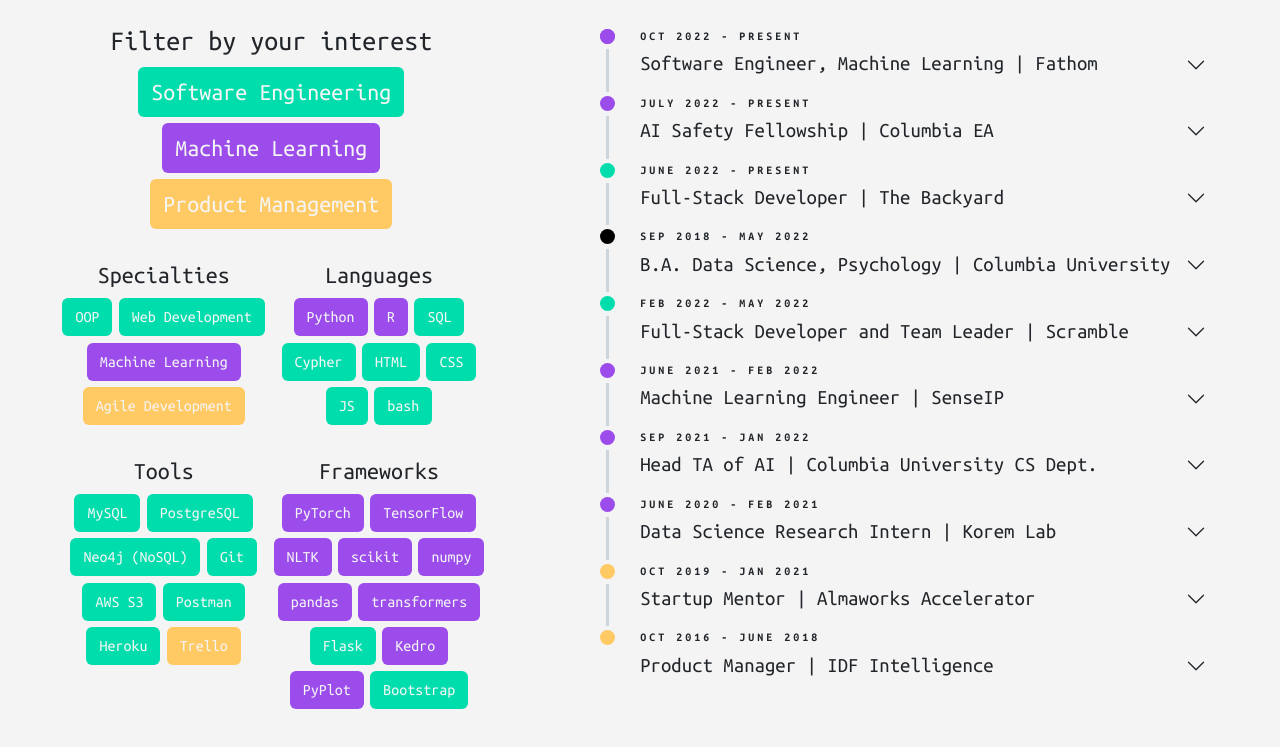
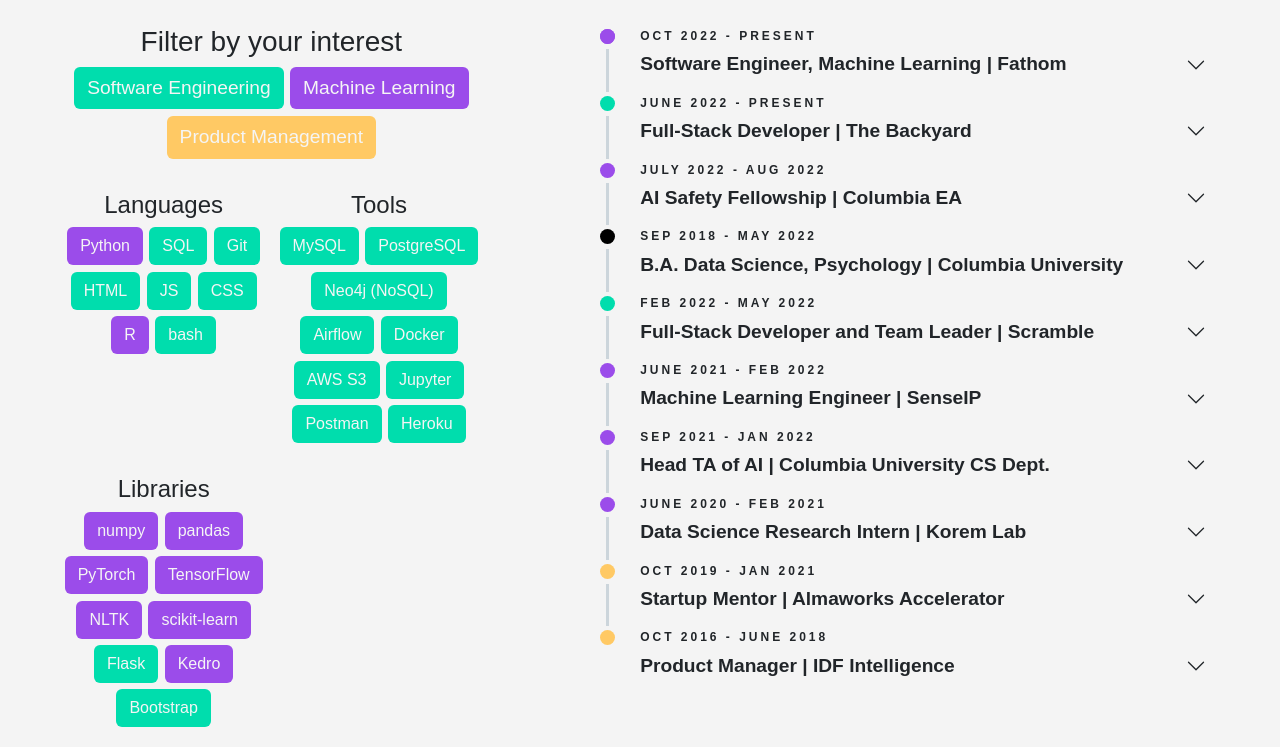
Before and after one commit to tomcohen13/tomcohen13.github.io, a plain HTML site: page index.html in a window 1280 px wide. Shown: the part 887-1634 px from the top of the page. Drawn offline with nearby package versions, Linux system fonts and the light colour scheme; a web font is replaced by a local one.

Commit message:
more updates

```diff
--- a/index.css
+++ b/index.css
@@ -1,4 +1,4 @@
-@import url(https://fonts.googleapis.com/css?family=Lato:100,200,300,400,500,600,700,800,900);
+@import url(https://fonts.googleapis.com/css?family=Muli:100,200,300,400,500,600,700,800,900);
 @import url(https://fonts.googleapis.com/css?family=Secular+One:100,200,300,400,500,600,700,800);
 @import url(https://fonts.googleapis.com/css?family=Ubuntu+Mono:100,200,300,400,500,600,700,800);
 
@@ -10,17 +10,14 @@
     --swe-color:#00ddad;
     --ml-color: #9b4cea;
     --pm-color: #ffc964;
-    /* --box-color: #121315; */
 }
 
 html,body{
     background:#f4f4f4;
-    /* width:100%; */
-    /* height:100%; */
     padding:0;
     margin:0;
     /* overflow:hidden; */
-    font-family: "Ubuntu Mono", sans-serif;
+    font-family: "Muli", sans-serif;
     scroll-behavior: smooth;
 }
 section{
@@ -84,7 +81,7 @@ section{
   width: 100%;
 }
 #main .tags span{
-  font-size: 24px;
+  font-size: 1.2rem;
 }
 .category{
   display: flex;
@@ -540,7 +537,8 @@ h3:hover ~ .desc{
 }
 .timeline-item.accordion-item button{
   background-color: transparent;
-  font-size: 1.3rem;
+  font-size: 1.2rem;
+  font-weight: 600;
   padding-left: 0;
   padding-right: 0;
   padding-top: 0;
--- a/index.html
+++ b/index.html
@@ -28,13 +28,10 @@
     <title>TC Portfolio</title>
 </head>
 <body>
-    <header>
-        <!-- <script type="text/javascript" src="bg-balls.js"></script> -->
-    </header>
-    <section class="d-flex justify-content-center align-items-center flex-column gap-5">
+    <section style="font-family:Ubuntu Mono,sans-serif" class="d-flex justify-content-center align-items-center flex-column gap-5">
 
         <h1>Hi, I'm Tom.</h1>
-        <h1>I do
+        <h1 >I do
             <span
                class="txt-rotate"
                data-period="2000"
@@ -91,26 +88,16 @@
                         </div>
 
                     </div>
-                    <div class="category" id="skills">
-                        <h4 class="">Specialties</h4>
-                        <div class="tags">
-                            <span class = "btn swe" disabled>OOP</span>
-                            <span class = "btn swe" disabled>Web Development</span>
-                            <span class = "btn ml" disabled>Machine Learning</span>
-                            <span class = "btn pm" disabled>Agile Development</span>
-                        </div>
-
-                    </div>
                     <div class="category box3" id="langs">
                         <h4 class="">Languages</h4>
                         <div class="tags">
                             <span class = "btn ml swe" disabled>Python</span>
+                            <span class = "btn swe" disabled>SQL</span>
+                            <span class = "btn swe" disabled>Git</span>
+                            <span class = "btn swe" disabled>HTML</span>
+                            <span class = "btn swe" disabled>JS</span>
+                            <span class = "btn swe" disabled>CSS</span>
                             <span class = "btn ml" disabled>R</span>
-                            <span class = "btn swe" disabled>SQL</span>
-                            <span class = "btn swe" disabled>Cypher</span>
-                            <span class = "btn swe" disabled>HTML</span>
-                            <span class = "btn swe" disabled>CSS</span>
-                            <span class = "btn swe" disabled>JS</span>
                             <span class = "btn swe" disabled>bash</span>
                         </div>
                     </div>
@@ -120,27 +107,26 @@
                             <span class = "btn swe" disabled>MySQL</span>
                             <span class = "btn swe" disabled>PostgreSQL</span>
                             <span class = "btn swe" disabled>Neo4j (NoSQL)</span>
-                            <span class = "btn swe" disabled>Git</span>
+                            <span class = "btn swe" disabled>Airflow</span>
+                            <span class = "btn swe" disabled>Docker</span>
                             <span class = "btn swe" disabled>AWS S3</span>
+                            <span class = "btn swe" disabled>Jupyter</span>
                             <span class = "btn swe" disabled>Postman</span>
                             <span class = "btn swe" disabled>Heroku</span>
-                            <span class = "btn pm" disabled>Trello</span>
                         </div>
 
                     </div>
                     <div class="category" id="frameworks">
-                        <h4 class="">Frameworks</h4>
+                        <h4 class="">Libraries</h4>
                         <div class="tags">
+                            <span class = "btn ml"disabled>numpy</span>
+                            <span class = "btn ml"disabled>pandas</span>
                             <span class = "btn ml"disabled>PyTorch</span>
                             <span class = "btn ml"disabled>TensorFlow</span>
                             <span class = "btn ml"disabled>NLTK</span>
-                            <span class = "btn ml"disabled>scikit</span>
-                            <span class = "btn ml"disabled>numpy</span>
-                            <span class = "btn ml"disabled>pandas</span>
-                            <span class = "btn ml"disabled>transformers</span>
+                            <span class = "btn ml"disabled>scikit-learn</span>
                             <span class = "btn swe"disabled>Flask</span>
                             <span class = "btn ml"disabled>Kedro</span>
-                            <span class = "btn ml"disabled>PyPlot</span>
                             <span class = "btn swe"disabled>Bootstrap</span>
                         </div>
                     </div>
@@ -166,21 +152,9 @@
                           </button>
                         </h2>
                         <div id="flush-collapseOne" class="accordion-collapse collapse" aria-labelledby="flush-headingOne" data-bs-parent="#accordionFlushExample">
-                          <div class="accordion-body">Fathom Health is a Series-B company, backed by world-class investors including Google Ventures, 8VC, and Stanford, as well as founders and early employees from companies like Google, Dropbox, Airbnb, and Athena health, employing deep learning NLP system to accelerate medical reimbursement. On the Machine Learning team, I help build software and robust NLP models to help healthcare providers run their operations more efficiently while cutting costs.</div>
-                        </div>
-                    </li>
-                    <li class="timeline-item accordion-item ml-item">
-                        <div class="timeline-info">
-                            <span>July 2022 - Present</span>
-                        </div>
-                        <div class="timeline-marker"></div>
-                        <h3 class="timeline-title accordion-header" id="flush-headingTwo">
-                          <button class="accordion-button collapsed" type="button" data-bs-toggle="collapse" data-bs-target="#flush-collapseTwo" aria-expanded="false" aria-controls="flush-collapseTwo">
-                            AI Safety Fellowship | Columbia EA
-                          </button>
-                        </h2>
-                        <div id="flush-collapseTwo" class="accordion-collapse collapse" aria-labelledby="flush-headingTwo" data-bs-parent="#accordionFlushExample">
-                          <div class="accordion-body">Selective educational fellowship on building safe & sustainable AI. Weekly research papers & discussions, and a final project.</div>
+                          <div class="accordion-body">
+                            Fathom Health is a Series-B company, backed by world-class investors including Google Ventures, 8VC, and Stanford, as well as founders and early employees from companies like Google, Dropbox, Airbnb, and Athena health, employing deep learning NLP system to accelerate medical reimbursement. <br>
+                            Working on the Machine Learning team, I help build software and robust NLP models to help healthcare providers run their operations more efficiently while cutting costs.</div>
                         </div>
                     </li>
                     <li class="timeline-item accordion-item swe-item">
@@ -195,6 +169,20 @@
                         </h2>
                         <div id="flush-collapseThree" class="accordion-collapse collapse" aria-labelledby="flush-headingThree" data-bs-parent="#accordionFlushExample">
                           <div class="accordion-body">Working on a first-of-its-kind platform for promoting student-run web applications: https://www.bkyrd.com</div>
+                        </div>
+                    </li>
+                    <li class="timeline-item accordion-item ml-item">
+                        <div class="timeline-info">
+                            <span>July 2022 - Aug 2022</span>
+                        </div>
+                        <div class="timeline-marker"></div>
+                        <h3 class="timeline-title accordion-header" id="flush-headingTwo">
+                          <button class="accordion-button collapsed" type="button" data-bs-toggle="collapse" data-bs-target="#flush-collapseTwo" aria-expanded="false" aria-controls="flush-collapseTwo">
+                            AI Safety Fellowship | Columbia EA
+                          </button>
+                        </h2>
+                        <div id="flush-collapseTwo" class="accordion-collapse collapse" aria-labelledby="flush-headingTwo" data-bs-parent="#accordionFlushExample">
+                          <div class="accordion-body">Selective educational fellowship on building safe & sustainable AI. Weekly research papers & discussions, and a final project.</div>
                         </div>
                     </li>
                     <li class="timeline-item accordion-item">
```
Also changed, not shown: 1 other file.
